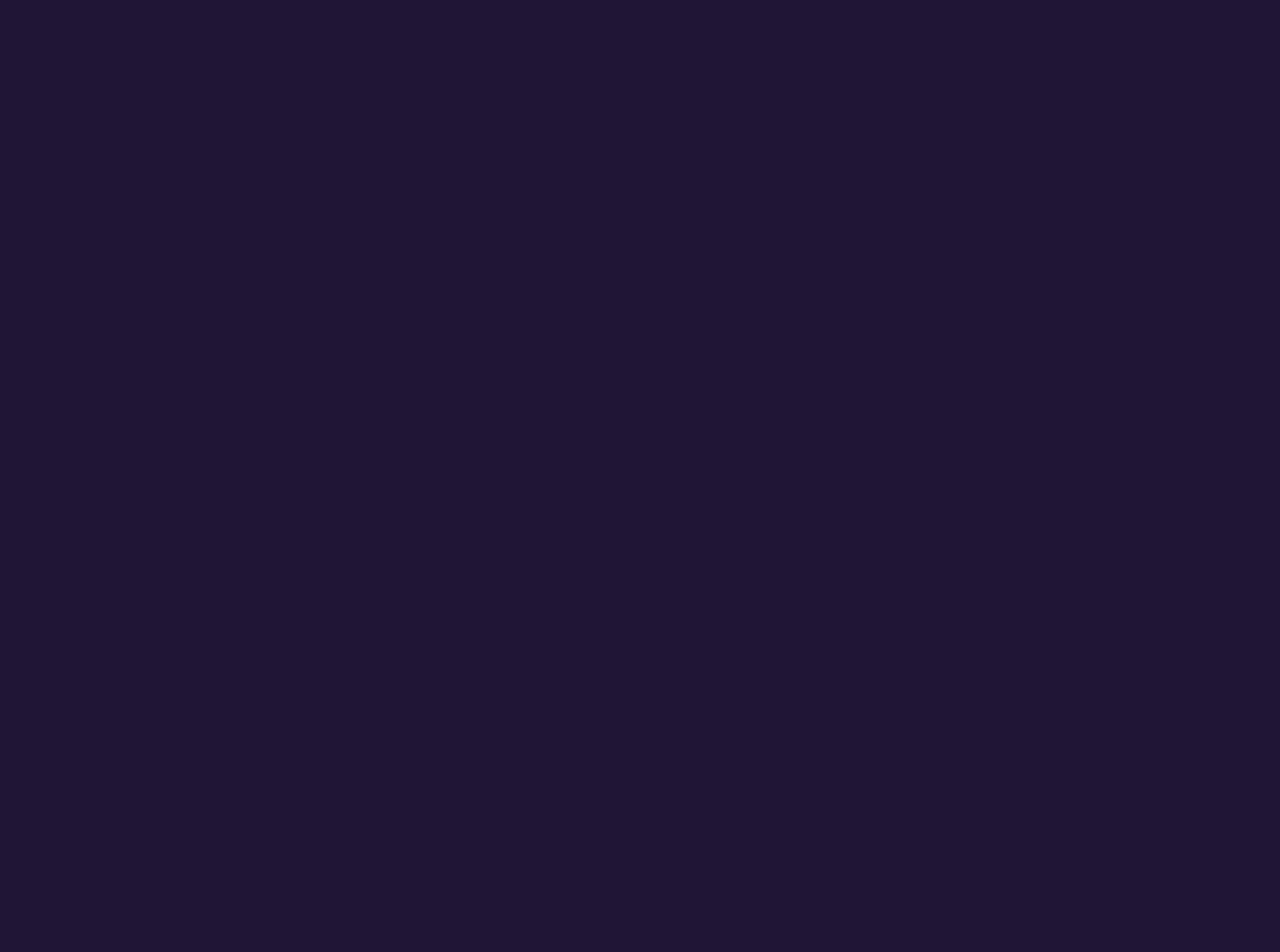
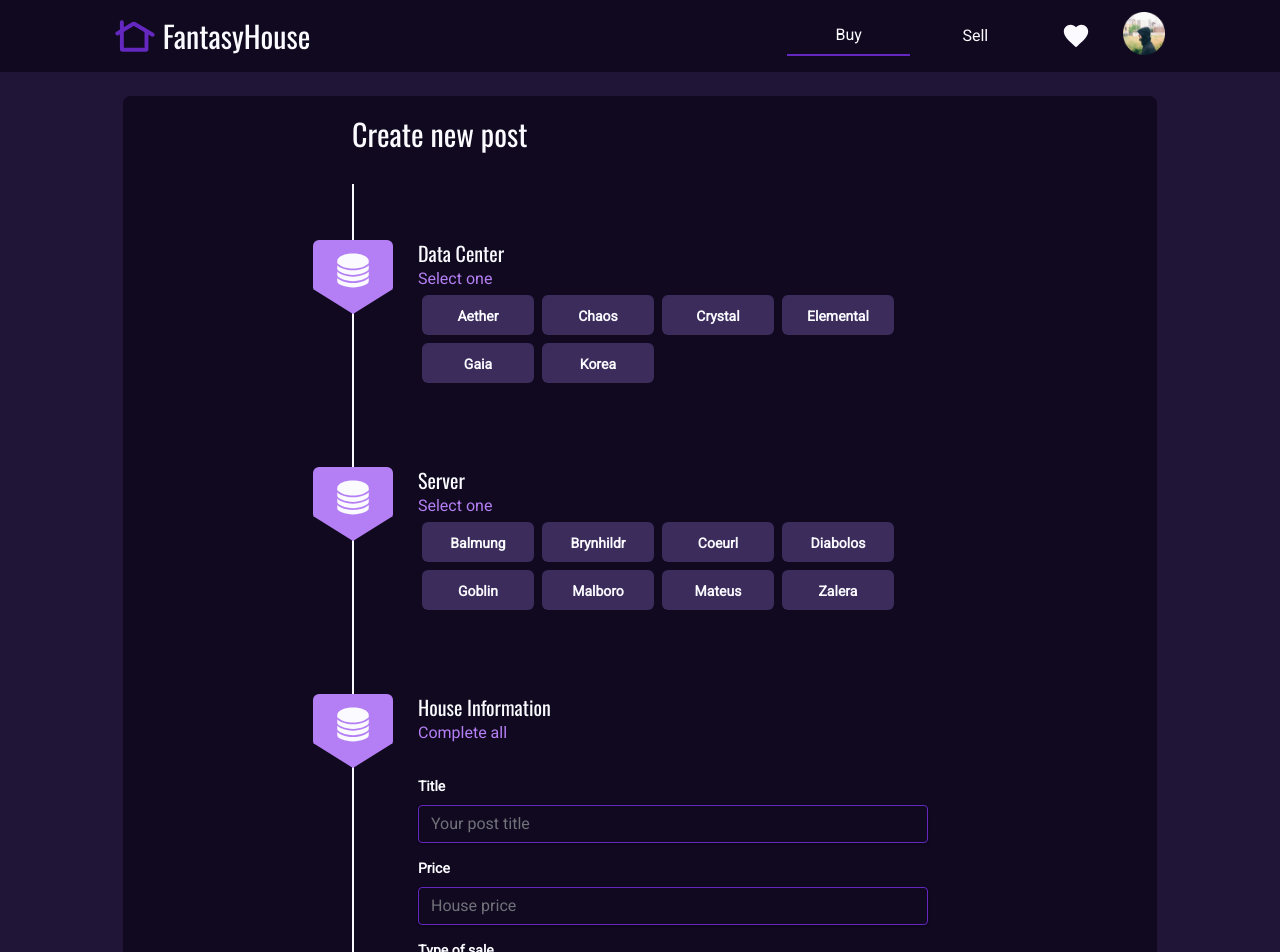
Before and after one commit to Vista-Geek/FHfront, a Next.js app: page /sell in a window 1280 px wide. Before the commit this address had no page. Shown: the top 952 px of the page. Before the commit the page ends 800 px from the top, so only its background shows below. Built offline with nearby package versions, Linux system fonts and the light colour scheme; a small style sheet from the web is missing.

Commit message:
feat: Create /sell page (name might change later)
LabelButton component
HouseInfo and HouseInfoSection

Notes:
- Bug fixing on the way
- Post pre-view is missing, I'm on it
- Resolution 320px has errors

```diff
--- a/src/modules/Home/FilterColumn.tsx
+++ b/src/modules/Home/FilterColumn.tsx
@@ -2,15 +2,15 @@ import React from "react";
 import IndividualFilterType from "@components/IndividualFilterType";
 
 export default function FilterColumn() {
-  const serverNames = [
-    "Balmung",
-    "Balmung",
-    "Balmung",
+  const serversNames = [
     "Balmung",
     "Brynhildr",
-    "Brynhildr",
-    "Brynhildr",
-    "Brynhildr",
+    "Coeurl",
+    "Diabolos",
+    "Goblin",
+    "Malboro",
+    "Mateus",
+    "Zalera",
   ];
   const ubications = [
     "The Lavender Beds",
@@ -27,15 +27,16 @@ export default function FilterColumn() {
         defaultValue="Data Center"
         className="rounded-full bg-purpleCust-card text-lg h-8 w-40 py-0 border-none"
       >
-        <option>Data Center</option>
+        <option hidden>Data Center</option>
         <option>Éter</option>
         <option>Primal</option>
         <option>Crystal</option>
-        <option>Caos</option>
+        <option>Chaos</option>
         <option>Luz</option>
+        <option>No filter</option>
       </select>
 
-      <IndividualFilterType filterTitle="Servers" filters={serverNames} />
+      <IndividualFilterType filterTitle="Servers" filters={serversNames} />
       <IndividualFilterType filterTitle="Ubication" filters={ubications} />
       <IndividualFilterType filterTitle="Size" filters={size} />
       <IndividualFilterType filterTitle="Type of Sale" filters={saleType} />
--- /dev/null
+++ b/src/modules/Sell/HouseInfo.tsx
@@ -0,0 +1,61 @@
+import Label from "@components/Buttons/LabelButton";
+import HouseInfoSection from "./HouseInfoSection";
+
+interface HouseInfoProps {
+  typeOfSale: Array<string>;
+  houseSize: Array<string>;
+}
+
+const regularClasses =
+  "shadow appearance-none border rounded w-full py-2 px-3 bg-purpleCust-bg sm:bg-purpleCust-dark text-white leading-tight border-purpleCust focus:border-purpleCust focus:outline-none focus:shadow-outline ";
+
+export default function HouseInfo({ typeOfSale, houseSize }: HouseInfoProps) {
+  return (
+    <div className="mt-8 font-herbo">
+      <HouseInfoSection labelFor="title" labelTitle="Title">
+        <input
+          className={regularClasses}
+          id="title"
+          type="text"
+          placeholder="Your post title"
+        />
+      </HouseInfoSection>
+      <HouseInfoSection labelFor="price" labelTitle="Price">
+        <input
+          className={regularClasses}
+          id="price"
+          type="number"
+          placeholder="House price"
+        />
+      </HouseInfoSection>
+      <HouseInfoSection labelFor="typeOfSale" labelTitle="Type of sale">
+        {typeOfSale.map((item, index) => (
+          <Label key={index} inputName="typeOfSale" itemName={item} />
+        ))}
+      </HouseInfoSection>
+      <HouseInfoSection labelFor="location" labelTitle="Location">
+        <select defaultValue="Select one" className={regularClasses}>
+          <option hidden>Select one</option>
+        </select>
+      </HouseInfoSection>
+      <HouseInfoSection labelFor="plotNumber" labelTitle="Plot Number">
+        <select defaultValue="Select one" className={regularClasses}>
+          <option hidden>Select one</option>
+        </select>
+      </HouseInfoSection>
+      <HouseInfoSection labelFor="size" labelTitle="Size">
+        {houseSize.map((item, index) => (
+          <Label key={index} inputName="size" itemName={item} />
+        ))}
+      </HouseInfoSection>
+      <HouseInfoSection labelFor="description" labelTitle="Description">
+        <textarea
+          name="description"
+          id="description"
+          maxLength={270}
+          className={regularClasses + "h-32"}
+        ></textarea>
+      </HouseInfoSection>
+    </div>
+  );
+}
--- /dev/null
+++ b/src/modules/Sell/HouseInfoSection.tsx
@@ -0,0 +1,26 @@
+import React from "react";
+
+interface HouseInfoSectionProps {
+  labelFor: string;
+  labelTitle: string;
+}
+
+const HouseInfoSection: React.FC<HouseInfoSectionProps> = ({
+  labelFor,
+  labelTitle,
+  children,
+}) => {
+  return (
+    <div className="mb-4">
+      <label
+        className="block text-white text-sm font-semibold mb-2"
+        htmlFor={labelFor}
+      >
+        {labelTitle}
+      </label>
+      {children}
+    </div>
+  );
+};
+
+export default HouseInfoSection;
--- /dev/null
+++ b/src/modules/Sell/index.tsx
@@ -0,0 +1,97 @@
+import React, { Fragment } from "react";
+import Head from "next/head";
+import GlobalNavbar from "@components/Navbar/GlobalNavbar";
+import Label from "@components/Buttons/LabelButton";
+import NewPostStep from "@components/NewPostStep";
+import ProductCard from "@components/ProductCard";
+import HouseInfo from "./HouseInfo";
+
+export default function SellPage() {
+  const dataCenters = [
+    "Aether",
+    "Chaos",
+    "Crystal",
+    "Elemental",
+    "Gaia",
+    "Korea",
+  ];
+
+  const serversNames = [
+    "Balmung",
+    "Brynhildr",
+    "Coeurl",
+    "Diabolos",
+    "Goblin",
+    "Malboro",
+    "Mateus",
+    "Zalera",
+  ];
+
+  const typeOfSale = ["FC", "Relocation"];
+  const houseSize = ["Short", "Medium", "Large"];
+
+  return (
+    <>
+      <GlobalNavbar />
+      <Head>
+        <title>FantasyHouse - Sell form</title>
+      </Head>
+      <main className="p-5 m-auto pt-24">
+        <form className="mx-auto sm:w-10/12 p-5 bg-none md:bg-purpleCust-dark rounded-lg">
+          <div className="sm:max-w-lg lg:max-w-xl mx-auto">
+            <h4 className="text-3xl mb-8">Create new post</h4>
+            {/* Data Center */}
+            <NewPostStep stepTitle="Data Center" stepSecondTitle="Select one">
+              {dataCenters.map((item, index) => (
+                <Label key={index} inputName="dataCenter" itemName={item} />
+              ))}
+            </NewPostStep>
+            {/* Server */}
+            <NewPostStep stepTitle="Server" stepSecondTitle="Select one">
+              {serversNames.map((item, index) => (
+                <Label key={index} inputName="serverName" itemName={item} />
+              ))}
+            </NewPostStep>
+            {/* House Info */}
+            <NewPostStep
+              stepTitle="House Information"
+              stepSecondTitle="Complete all"
+            >
+              <HouseInfo typeOfSale={typeOfSale} houseSize={houseSize} />
+            </NewPostStep>
+            {/* Image */}
+            <NewPostStep
+              stepTitle="Post images"
+              stepSecondTitle="Select your images"
+            >
+              <div className="w-full mt-8">
+                <label className="w-36 h-10 flex flex-col items-center py-2 text-white rounded-lg tracking-wide uppercase cursor-pointer bg-purpleCust-card hover:bg-purpleCust">
+                  <span className="text-base ">Select a picture</span>
+                  <input
+                    type="file"
+                    className="hidden"
+                    accept="image/png, image/gif, image/jpeg"
+                  />
+                </label>
+              </div>
+              {/* <input
+                type="file"
+                name="myImage"
+                accept="image/*"
+                size={10}
+                className="w-24"
+              /> */}
+            </NewPostStep>
+            {/* Result of the post */}
+            <NewPostStep
+              stepTitle="Result Post"
+              stepSecondTitle="Verify post info"
+            >
+              {/* <ProductCard /> */}
+            </NewPostStep>
+          </div>
+        </form>
+      </main>
+    </>
+  );
+}
--- /dev/null
+++ b/src/modules/components/Buttons/LabelButton.tsx
@@ -0,0 +1,48 @@
+import React from "react";
+
+interface LabelButtonProps {
+  itemName: string;
+  customWidth?: string;
+  inputName: string;
+}
+
+export default function LabelButton({
+  itemName,
+  customWidth = "",
+  inputName,
+}: LabelButtonProps) {
+  return (
+    <>
+      <input
+        className="radioInputCustom hidden checked:bg-red-200"
+        type="radio"
+        name={inputName}
+        value={itemName}
+        id={itemName}
+      />
+      <label
+        htmlFor={itemName}
+        className={`
+          ${customWidth}
+          relative
+          m-1
+          inline-block
+          w-24
+          sm:w-28
+          h-10
+          checked:bg-red-200
+          bg-purpleCust-card
+          hover:bg-purpleCust
+          font-herbo
+          font-semibold
+          text-sm
+          hover:cursor-pointer
+          text-center
+          rounded-md
+          `}
+      >
+        <span className="block px-4 py-3">{itemName}</span>
+      </label>
+    </>
+  );
+}
--- /dev/null
+++ b/src/modules/components/NewPostStep/index.tsx
@@ -0,0 +1,27 @@
+import React from "react";
+
+interface StepProps {
+  stepTitle: string;
+  stepSecondTitle: string;
+}
+
+const NewPostStep: React.FC<StepProps> = ({
+  stepTitle,
+  stepSecondTitle,
+  children,
+}) => {
+  return (
+    <div className="relative border-l-2 border-white pl-12 sm:pl-16 pb-6">
+      <div className="absolute -left-22 -bottom-14 sm:-left-30 flag-sharp m-0"></div>
+      <div>
+        <h5 className="text-xl">{stepTitle}</h5>
+        <p className="text-md font-herbo text-purpleCust-text">
+          {stepSecondTitle}
+        </p>
+      </div>
+      <div>{children}</div>
+    </div>
+  );
+};
+
+export default NewPostStep;
--- /dev/null
+++ b/src/pages/sell.tsx
@@ -0,0 +1,2 @@
+import SellPage from "@modules/Sell";
+export default SellPage;
--- a/styles/globals.css
+++ b/styles/globals.css
@@ -1,5 +1,5 @@
-@import url('https://fonts.googleapis.com/css2?family=Oswald:wght@200;300;400&display=swap');
-@import url('https://fonts.googleapis.com/css2?family=Heebo:wght@100;400&display=swap');
+@import url("https://fonts.googleapis.com/css2?family=Oswald:wght@200;300;400&display=swap");
+@import url("https://fonts.googleapis.com/css2?family=Heebo:wght@100;400&display=swap");
 /* TAILWIND */
 @tailwind base;
 @tailwind components;
@@ -25,7 +25,7 @@ html,
 body {
   padding: 0;
   margin: 0;
-  font-family: 'Oswald', sans-serif !important;
+  font-family: "Oswald", sans-serif !important;
   color: var(--light);
 }
 
@@ -94,3 +94,35 @@ body,
 .btn-blue:hover {
   @apply bg-blue-700;
 }
+
+/* Custom */
+/* Radio Input (<LabelButton/>) */
+.radioInputCustom:checked + label {
+  background-color: var(--purple);
+}
+
+/* Flag Sharp (<Sell/>) */
+.flag-sharp {
+  position: relative;
+  height: 50px;
+  margin-left: 20px;
+  width: 80px;
+  background: var(--purple-text);
+  display: inline-block;
+  border-radius: 6px 6px 3px 3px;
+  background-image: url("@images/sharp.svg");
+  background-size: 50%;
+  background-position: bottom center;
+  background-repeat: no-repeat;
+}
+.flag-sharp:before {
+  border-top: 25px solid var(--purple-text);
+  border-left: 40px solid transparent;
+  border-right: 40px solid transparent;
+  content: "";
+  height: 0;
+  left: 0;
+  position: absolute;
+  bottom: -24px;
+  width: 0;
+}
```
Also changed, not shown: tailwind.config.js (+40 -36 lines), public/images/sharp.svg (added).
